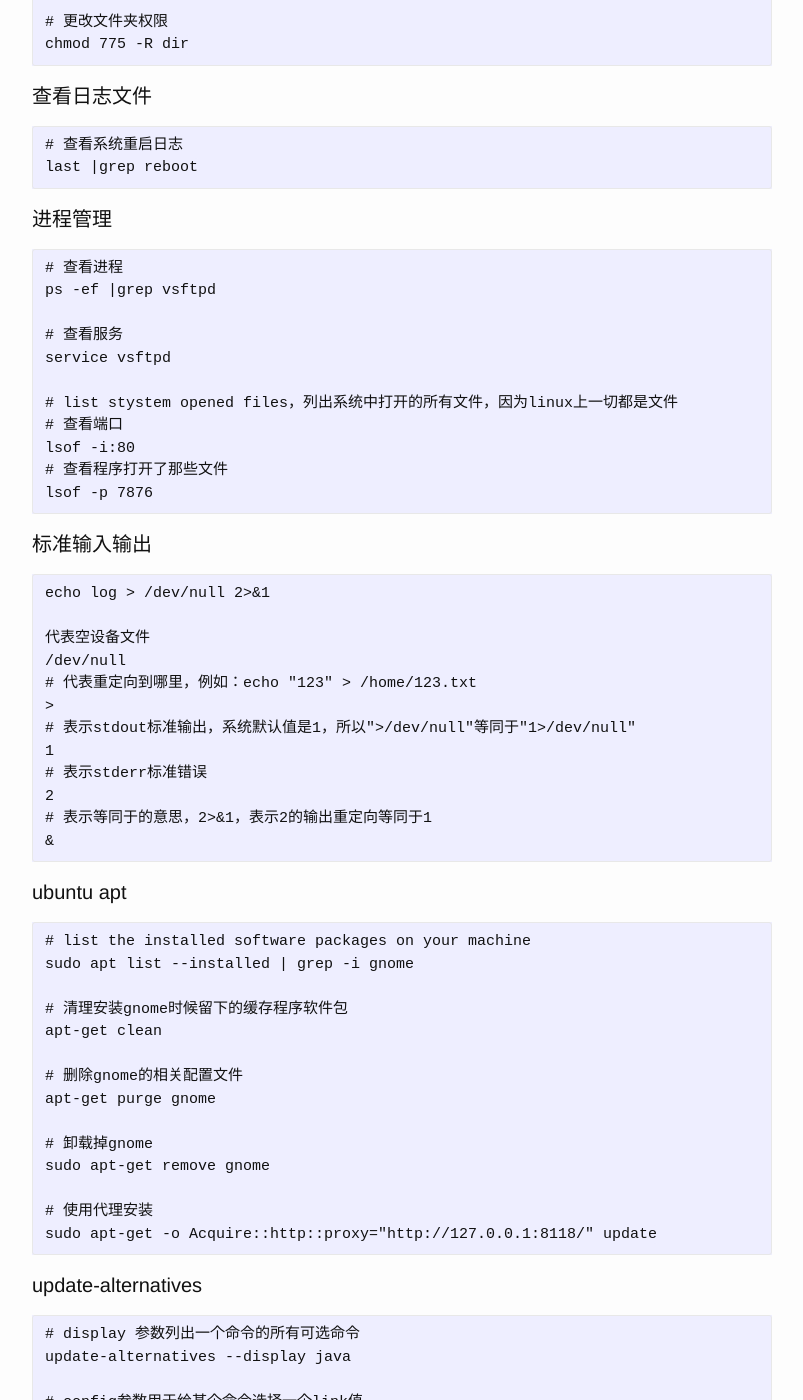
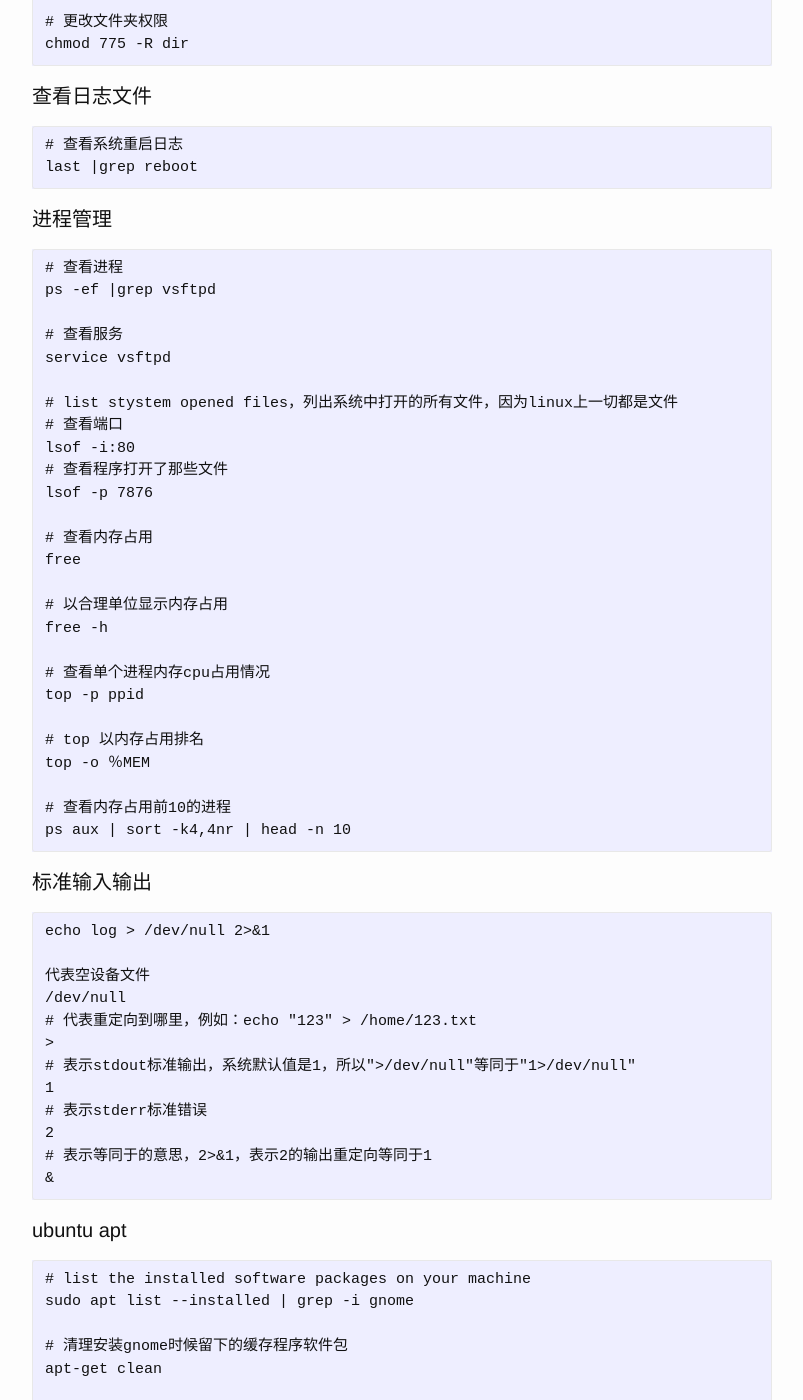
Before and after one commit to josephstalin117/josephstalin117.github.io, a Jekyll site: the page built from _posts/2016-04-04-linux.markdown, in a window 1280 px wide and 1400 px high, scrolled down 2188 px. Shown: the whole window, without its empty margins (238-1041 px from the left). Built offline with Jekyll 4.4.1, drawn with Linux system fonts in a browser that asks for light colours.

Commit message:
add memory control

````diff
--- a/_posts/2016-04-04-linux.markdown
+++ b/_posts/2016-04-04-linux.markdown
@@ -18,7 +18,6 @@ lspci | grep -i nvidia
 ```
 
 #### 用户权限
-
 ```
 # 查看所有用户
 cat /etc/passwd
@@ -118,6 +117,21 @@ service vsftpd
 lsof -i:80
 # 查看程序打开了那些文件
 lsof -p 7876
+
+# 查看内存占用
+free
+
+# 以合理单位显示内存占用
+free -h
+
+# 查看单个进程内存cpu占用情况
+top -p ppid
+
+# top 以内存占用排名
+top -o ％MEM
+
+# 查看内存占用前10的进程
+ps aux | sort -k4,4nr | head -n 10
 ```
 
 #### 标准输入输出
@@ -171,7 +185,6 @@ update-alternatives –remove java /usr/local/jre1.6.0_20/bin/java
 ```
 
 #### grep
-
 ```
 find . -name "*.php" | xargs grep
 
````
